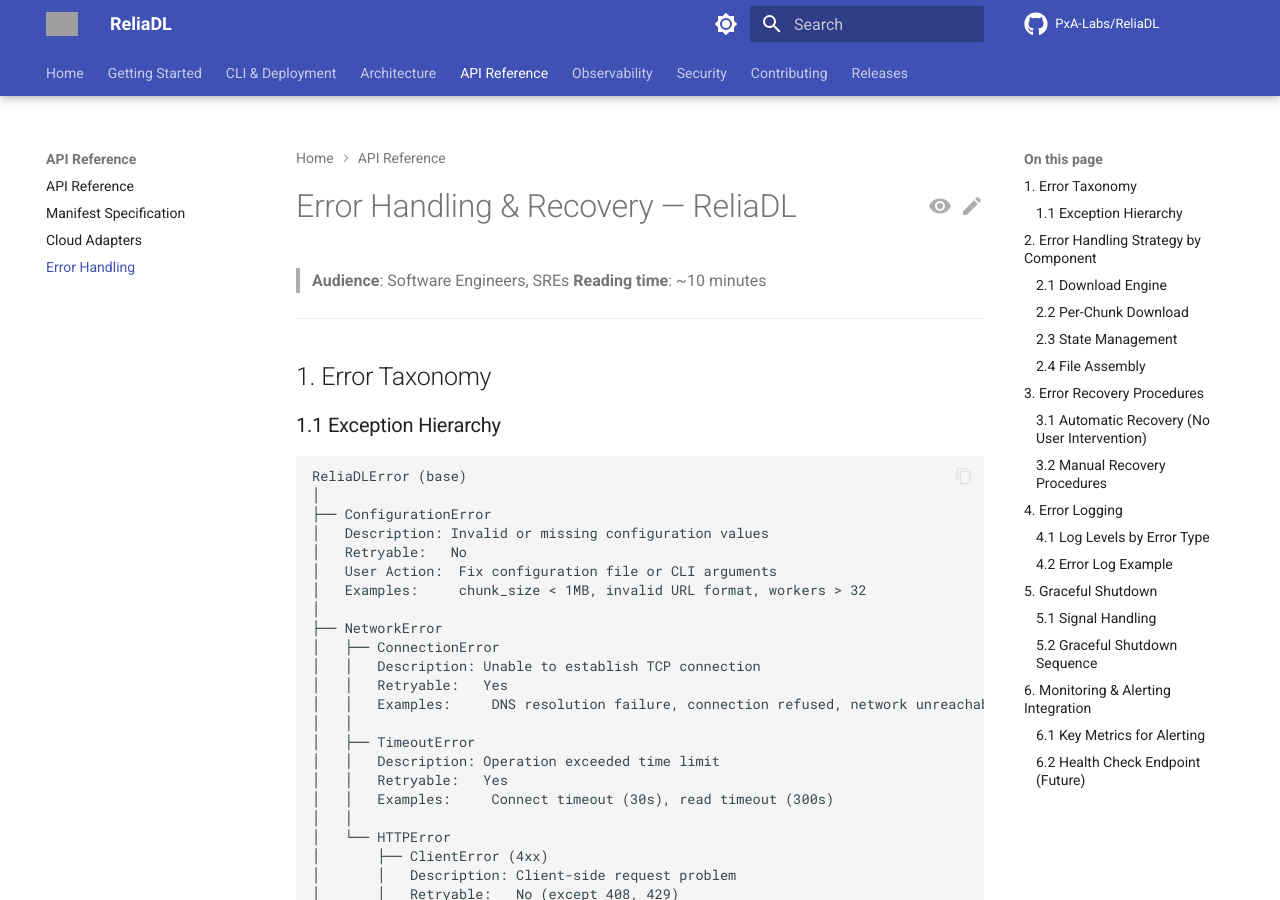
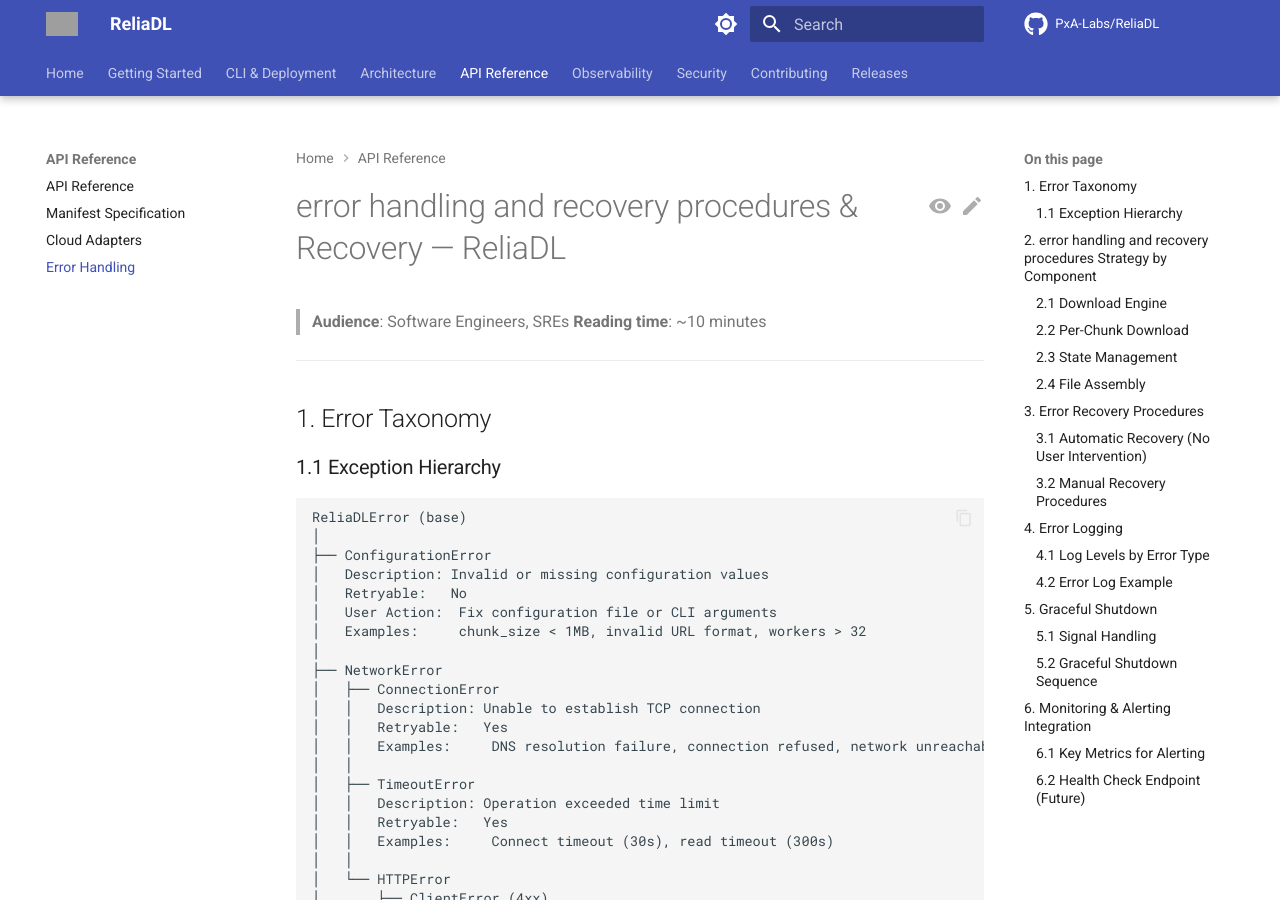
Before and after one commit to PxA-Labs/ReliaDL, an MkDocs documentation site: the page built from docs/ERROR_HANDLING.md, in a window 1280 px wide and 900 px high. Built offline with MkDocs 1.6.1 and Material for MkDocs 9.7.7, drawn with Linux system fonts in a browser that asks for light colours; comment, search, counter and statistics services are not loaded; the version menu is left out; some of the changed text lies outside the part shown; grey boxes are pictures that could not be loaded.

```diff
--- a/docs/ERROR_HANDLING.md
+++ b/docs/ERROR_HANDLING.md
@@ -1,4 +1,4 @@
-# Error Handling & Recovery — ReliaDL
+# error handling and recovery procedures & Recovery — ReliaDL
 
 > **Audience**: Software Engineers, SREs
 > **Reading time**: ~10 minutes
@@ -99,7 +99,7 @@
 
 ---
 
-## 2. Error Handling Strategy by Component
+## 2. error handling and recovery procedures Strategy by Component
 
 ### 2.1 Download Engine
 
```
